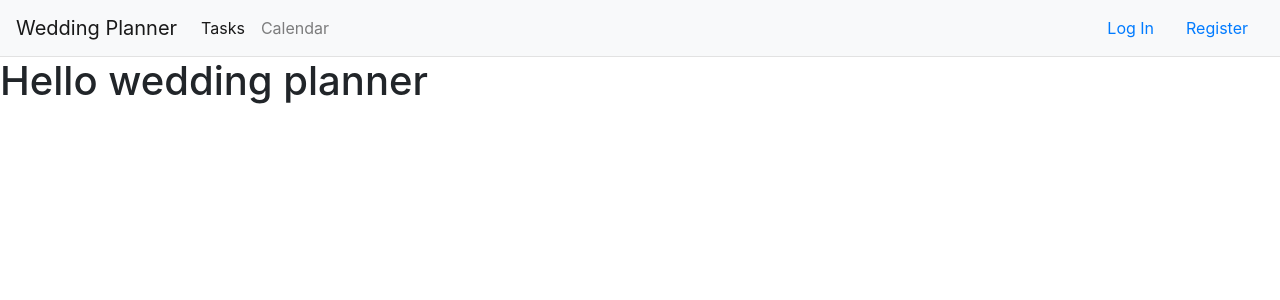
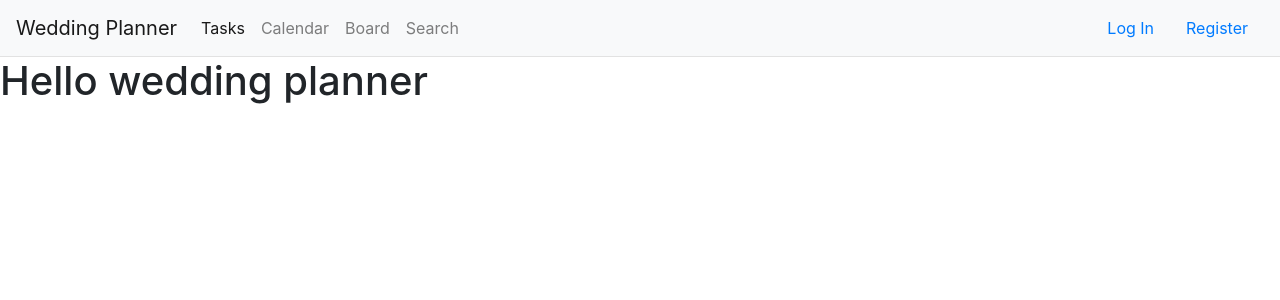
Before and after one commit to achrefabdennebi/wedding-planner, a Django app: page / in a window 1280 px wide. Shown: the top 300 px of the page. Run offline with Django 3.2, Linux system fonts and the light colour scheme; some libraries are stand-ins or nearby versions.

Commit message:
feat: add fontawesome

```diff
--- a/wedding/templates/wedding/layout.html
+++ b/wedding/templates/wedding/layout.html
@@ -6,10 +6,7 @@
         <title>{% block title %}Wedding{% endblock %}</title>
         <link rel="stylesheet" href="https://stackpath.bootstrapcdn.com/bootstrap/4.4.1/css/bootstrap.min.css" integrity="sha384-Vkoo8x4CGsO3+Hhxv8T/Q5PaXtkKtu6ug5TOeNV6gBiFeWPGFN9MuhOf23Q9Ifjh" crossorigin="anonymous">
         <link href="{% static 'wedding/styles.css' %}" rel="stylesheet">
-
-        <script src="https://kit.fontawesome.com/e3f73924c9.js" crossorigin="anonymous"></script>
-        <script src="https://code.jquery.com/jquery-3.2.1.slim.min.js"></script>
-        <script src="https://stackpath.bootstrapcdn.com/bootstrap/4.4.1/js/bootstrap.min.js"></script>
+        <link href="{% static 'fontawesome_free/css/all.min.css' %}" rel="stylesheet" type="text/css">
     </head>
     <body>
         <nav class="navbar navbar-expand-lg navbar-light bg-light">
@@ -25,6 +22,12 @@
                 </li>
                 <li class="nav-item">
                   <a class="nav-link" href="#">Calendar</a>
+                </li>
+                <li class="nav-item">
+                  <a class="nav-link" href="#">Board</a>
+                </li>
+                <li class="nav-item">
+                  <a class="nav-link" href="#">Search</a>
                 </li>
               </ul>
               <form class="form-inline my-2 my-lg-0">
@@ -55,5 +58,9 @@
           </nav>
         {% block body %}
         {% endblock %}
+
+        <!-- Scripts -->
+        <script src="https://code.jquery.com/jquery-3.2.1.slim.min.js"></script>
+        <script src="https://stackpath.bootstrapcdn.com/bootstrap/4.4.1/js/bootstrap.min.js"></script>
     </body>
 </html>
--- a/wedding_project/settings.py
+++ b/wedding_project/settings.py
@@ -32,6 +32,7 @@ ALLOWED_HOSTS = []
 
 INSTALLED_APPS = [
     'wedding',
+    'fontawesome-free',
     'django.contrib.admin',
     'django.contrib.auth',
     'django.contrib.contenttypes',
```
